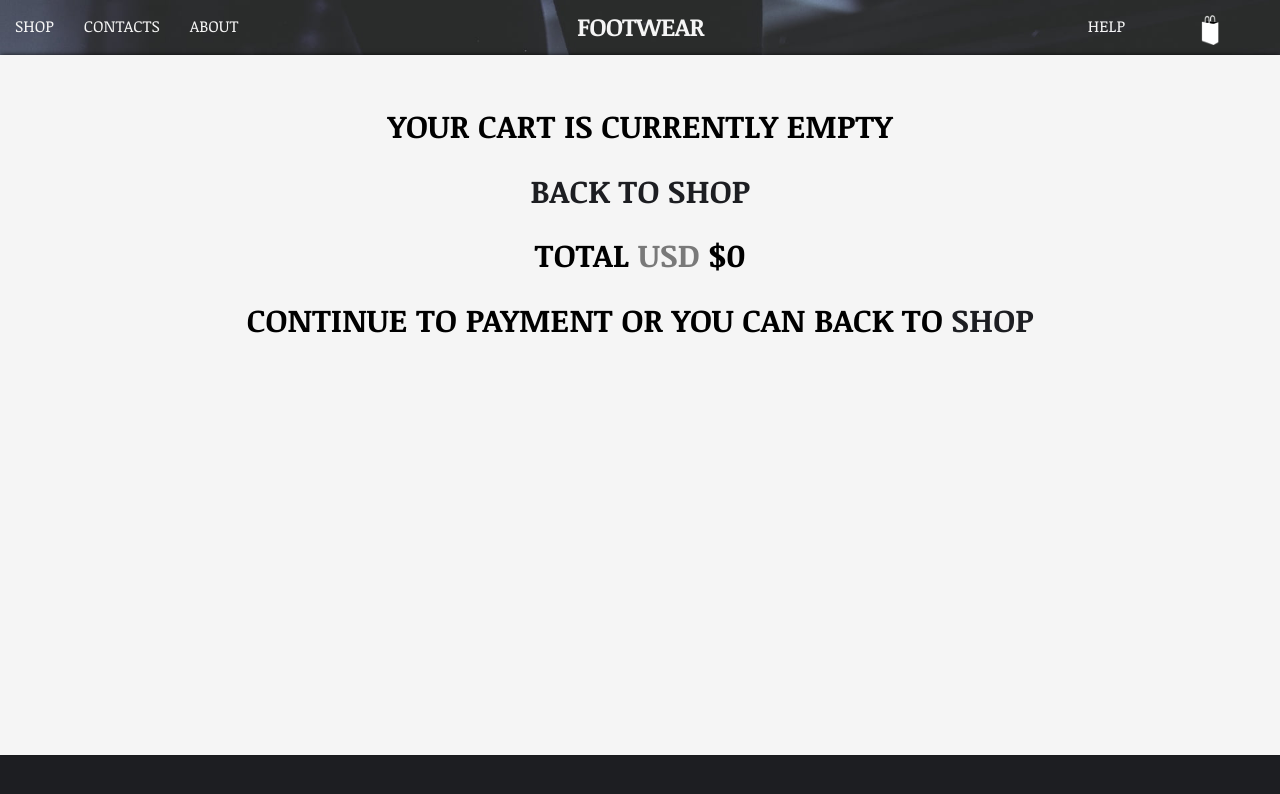
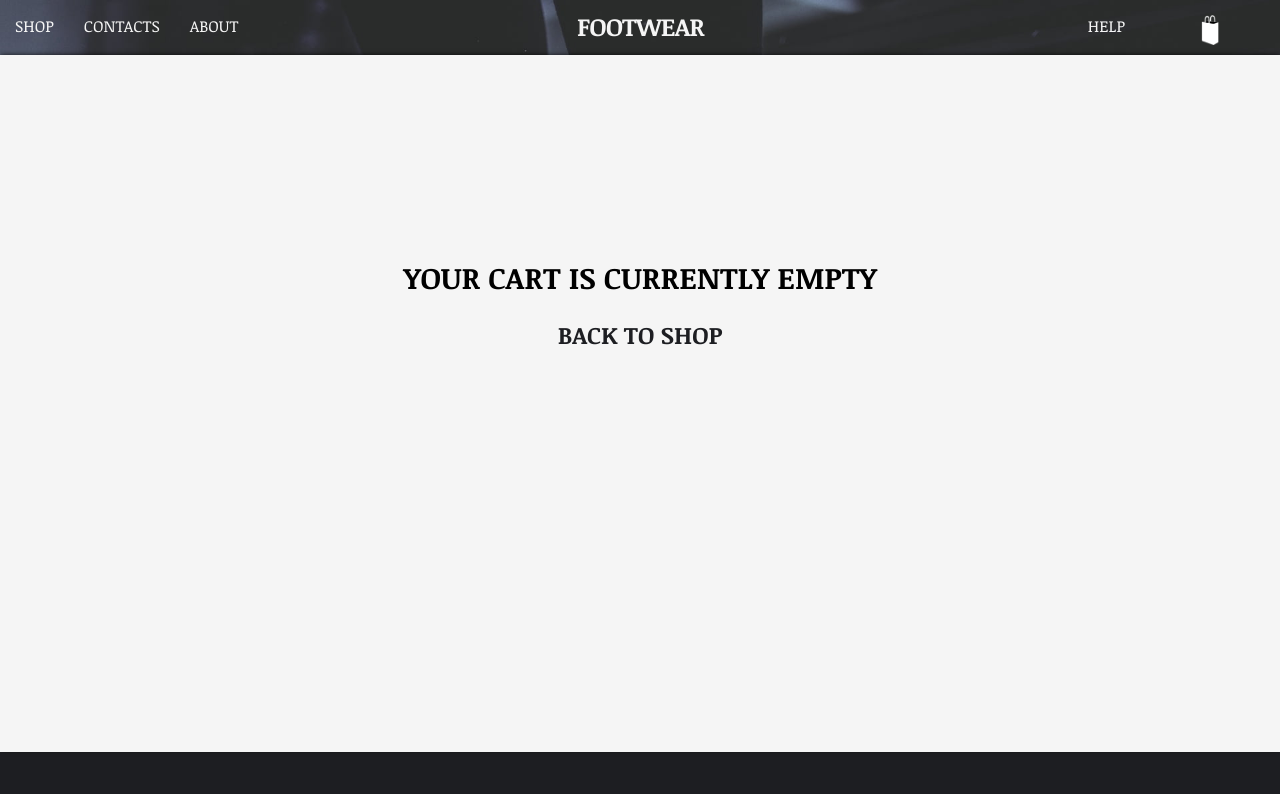
Before and after one commit to AshenNagamaki/First-SPA, a React (Create React App) app: page /cart in a window 1280 px wide. Shown: the top 794 px of the page. Built offline with nearby package versions, Linux system fonts and the light colour scheme.

Commit message:
Cart component finished

```diff
--- a/src/components/Products/Product/Product.js
+++ b/src/components/Products/Product/Product.js
@@ -8,7 +8,7 @@ const Product = ( props ) => {
             <article className={classes.Product}>
                 <img className={classes.ProductImage} src={props.imageSource} alt={props.imageAlt} />
                 <h1>{props.title}</h1>
-                <div className={classes.ProductPrice}>{`$${props.price}`}</div>
+                <div className={classes.ProductPrice}>{`$${props.price.toFixed(2)}`}</div>
             </article>
         </div>
 
--- a/src/containers/Cart/Cart.js
+++ b/src/containers/Cart/Cart.js
@@ -1,39 +1,64 @@
 import React from 'react';
-import { NavLink } from 'react-router-dom'
+import { NavLink } from 'react-router-dom';
 
 import classes from './Cart.module.css';
 import { useStore } from '../../hooks-store/store';
 
 const Cart = () => {
     const [state, dispatch] = useStore();
+
+    const removeItemFromCartHandler = product => {
+        dispatch('REMOVE_SINGLE_FROM_CART', product);
+    };
+
+    const removeAllItemsFromCartHandler = product => {
+        dispatch('REMOVE_ALL_FROM_CART', product);
+    };
+
     const cartItemsQuantity = {};
     for (let cartItem of [...state.cartItems]) {
         if (cartItemsQuantity.hasOwnProperty(cartItem.title)) {
-            cartItemsQuantity[cartItem.title] ++;
+            cartItemsQuantity[cartItem.title]++;
         } else {
             cartItemsQuantity[cartItem.title] = 1;
         };
     };
-    if (Object.keys(cartItemsQuantity).length > 5) {
-    };
+
     const cartItemsToShow = [...state.cartItems].filter((cartItem, index, self) =>
         index === self.findIndex(cI => cI.title === cartItem.title)
     );
-    const removeItemFromCartHandler = product => {
-        dispatch('REMOVE_SINGLE_FROM_CART', product);
-    };
-    const removeAllItemsFromCartHandler = product => {
-        dispatch('REMOVE_ALL_FROM_CART', product);
-    };
+
+    const emptyCartContent = (
+        <section>
+            <h1 className={classes.EmptyCart}>YOUR CART IS CURRENTLY EMPTY</h1>
+            <h1><NavLink className={classes.BackToShop} to="/products">BACK TO SHOP</NavLink></h1>
+        </section>
+    );
+
+    const cartTotal = (
+        <tr className={classes.CartTotal}>
+            <th>TOTAL</th>
+            <th className={classes.CartTableHeaders}>Between</th>
+            <td><strong>${state.totalPrice.toFixed(2)}</strong></td>
+        </tr>
+    );
+
+    const cartNext = (
+        <section>
+            <h1 className={classes.PaymentContinue}>CONTINUE TO <NavLink className={classes.BackToShop} to="/cart/payment">PAYMENT</NavLink> OR BACK TO <NavLink className={classes.BackToShop} to="/products">SHOP</NavLink></h1>
+        </section>
+    );
+
     let cartInsides;
+
     if (state.cartItems.length) {
         cartInsides = cartItemsToShow.map(
             (cartInside, index) => {
                 return (
                     <tr className={classes.CartInside} key={cartInside.imageAlt + index}>
                         <td><img src={cartInside.imageSource} alt={cartInside.imageAlt}/></td>
-                        <td><p><strong>{cartInside.title.toUpperCase()} ({cartItemsQuantity[cartInside.title]})</strong></p><p>{cartInside.country} ({cartInside.madeBy})</p></td>
-                        <td>$<strong>{cartInside.price}</strong></td>
+                        <td><p><strong>{cartInside.title.toUpperCase()}</strong></p><p>{cartInside.country} ({cartInside.madeBy})</p></td>
+                        <td>$<strong>{cartInside.price.toFixed(2)} x {cartItemsQuantity[cartInside.title]}</strong></td>
                         <td><button onClick={() => removeItemFromCartHandler(cartInside)}>REMOVE</button></td>
                         <td><button onClick={() => removeAllItemsFromCartHandler(cartInside)}>REMOVE ALL</button></td>
                     </tr>
@@ -44,6 +69,7 @@ const Cart = () => {
 
     return (
         <div className={classes.Cart}>
+            {!(cartInsides) && emptyCartContent}
             <table>
                 <thead>
                     <tr>
@@ -54,11 +80,11 @@ const Cart = () => {
                 <tbody>
                     {cartInsides}
                 </tbody>
+                <tfoot>
+                    {cartInsides && cartTotal}
+                </tfoot>
             </table>
-            <h1 className={classes.EmptyCart}>YOUR CART IS CURRENTLY EMPTY</h1>
-            <h1><NavLink className={classes.BackToShop} to="/products">BACK TO SHOP</NavLink></h1>
-            <h1>TOTAL <span className={classes.Currency}>USD</span> ${state.totalPrice}</h1>
-            <h1>CONTINUE TO PAYMENT OR YOU CAN BACK TO <NavLink className={classes.BackToShop} to="/products">SHOP</NavLink></h1>
+            {cartInsides && cartNext}
         </div>
     );
 };
--- a/src/containers/Cart/Cart.module.css
+++ b/src/containers/Cart/Cart.module.css
@@ -1,12 +1,22 @@
 .Cart {
     width: 100%;
-    min-height: 700px;
-    max-height: 1750px;
+    min-height: 697px;
     text-align: center;
     background-color: #f5f5f5;
     box-shadow: 0px -1px 5px -1px rgba(0, 0, 0, 0.75);
     -webkit-box-shadow: 0px -1px 5px -1px rgba(0, 0, 0, 0.75);
     -moz-box-shadow: 0px -1px 5px -1px rgba(0, 0, 0, 0.75);
+    cursor: default;
+}
+
+.CartInside p {
+    margin: 0;
+}
+
+.CartInside img {
+    width: 100px;
+    height: 100px;
+    border: 1px solid #1d1e22;
 }
 
 .Cart table {
@@ -17,17 +27,8 @@
     padding: 20px 30px;
 }
 
-.CartInside img {
-    width: 100px;
-    height: 100px;
-    border: 1px solid #1d1e22;
-}
-
-.CartInside p {
+.CartInside button {
     margin: 0;
-}
-
-.CartInside button {
     padding: 10px 25px;
     text-align: center;
     text-decoration: none;
@@ -39,13 +40,21 @@
     cursor: pointer;
 }
 
-
 .CartInside button:hover {
     color: #f5f5f5;
     background: #1d1e22;
     transition: all 0.4s ease 0s;
 }
 
+.EmptyCart {
+    display: flex;
+    width: 100%;
+    margin: auto;
+    padding-top: 15%;
+    justify-content: center;
+    font-size: 30px;
+    cursor: default;
+}
 
 .CartTableHeaders {
     visibility: hidden;
@@ -55,22 +64,27 @@
     text-decoration: none;
     text-align: center;
     color: #1d1e22;
-    transition: all 0.3s ease 0s;
+    transition: all 0.4s ease 0s;
 }
 
 .BackToShop:hover {
-    padding: 5px;
+    padding: 10px;
+    font-size: 25px;
+    color: #f5f5f5;
     background: #1d1e22;
-    color: #f5f5f5;
-    font-size: 35px;
 }
 
-.Currency {
-    opacity: 0.5;
+.CartTotal th {
+    font-size: 18px;
+    border-top: 1px solid #1d1e22;
 }
 
-.EmptyCart {
-    display: flex;
-    justify-content: center;
-    align-items: center;
+.CartTotal td {
+    font-size: 18px;
+    border-top: 1px solid #1d1e22;
 }
+
+.PaymentContinue {
+    margin: 0;
+    padding: 75px;
+}
--- a/src/containers/FullProduct/FullProduct.js
+++ b/src/containers/FullProduct/FullProduct.js
@@ -51,7 +51,7 @@ const FullProduct = ( props ) => {
                             <p><b>Color:</b> {product.color}</p>
                             <p><b>Made By:</b> {product.madeBy} in {product.country}</p>
                             <p><b>License:</b> {product.license}</p>
-                            <p><b>Price:</b> ${product.price}</p>
+                            <p><b>Price:</b> ${product.price.toFixed(2)}</p>
                         </section>
                         <NavLink className={`${classes.FullProductButton} ${classes.Checkout}`} to="/cart">CHECKOUT</NavLink>
                     </article>
--- a/src/containers/ProductsList/ProductsList.module.css
+++ b/src/containers/ProductsList/ProductsList.module.css
@@ -1,7 +1,6 @@
 .ProductsList {
     width: 100%;
     min-height: 2000px;
-    max-height: 3000px;
     background-color: #f5f5f5;
     box-shadow: 0px -1px 5px -1px rgba(0, 0, 0, 0.75);
     -webkit-box-shadow: 0px -1px 5px -1px rgba(0, 0, 0, 0.75);
```
